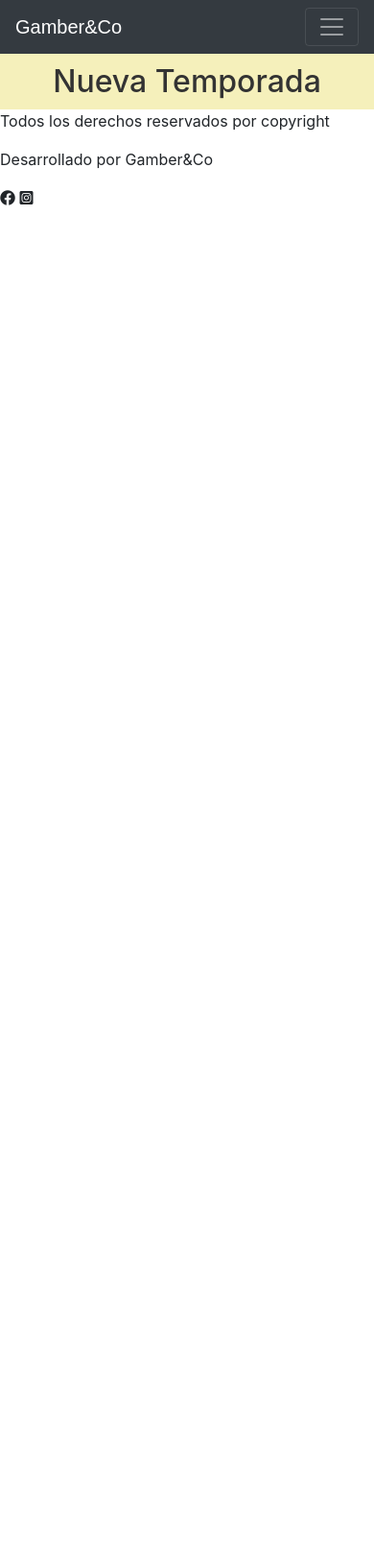
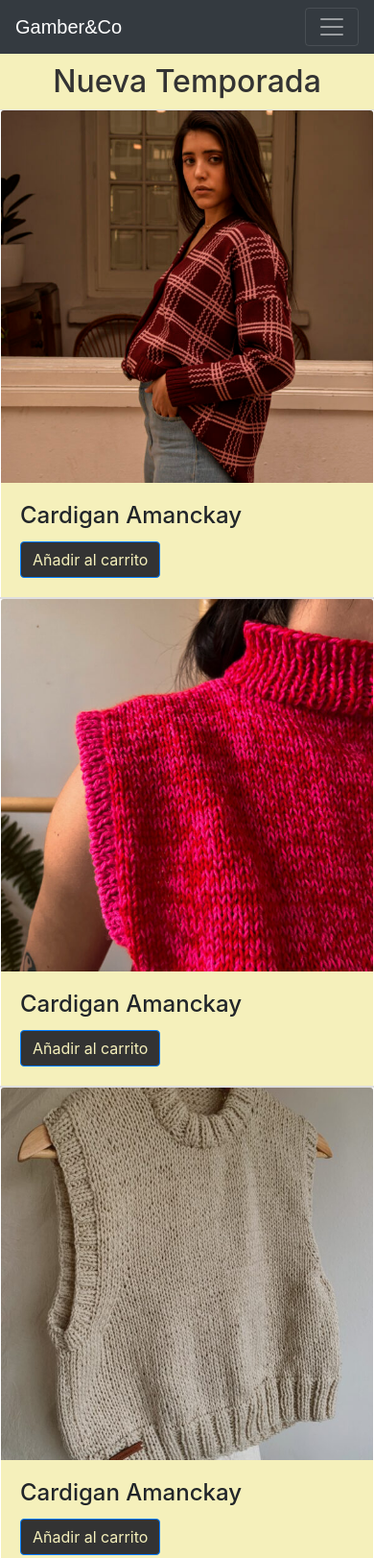
Before and after one commit to JuanGZ12/Proyectoconbootstrap, a plain HTML site: page pages/Nueva temporada.html in a window 390 px wide. Shown: the top 1623 px of the page at 96% size. Before the commit the page ends 844 px from the top, so only its background shows below. Drawn offline with nearby package versions, Linux system fonts and the light colour scheme.

Commit message:
nueva temporada

```diff
--- a/css/estilos.css
+++ b/css/estilos.css
@@ -51,3 +51,11 @@ h2{
 .btn-primary:hover{
     background-color: gray;
 }
+.productos{
+    height: 800px;
+    background-color: #F5F0BB;
+}
+.card-body{
+    background-color: #F5F0BB;
+    margin: 0;
+}
--- a/pages/Nueva temporada.html
+++ b/pages/Nueva temporada.html
@@ -1,17 +1,22 @@
 <!DOCTYPE html>
 <html lang="es">
+
 <head>
     <meta charset="UTF-8">
     <meta http-equiv="X-UA-Compatible" content="IE=edge">
     <meta name="viewport" content="width=device-width, initial-scale=1.0">
-    <link rel="stylesheet" href="https://cdnjs.cloudflare.com/ajax/libs/font-awesome/6.1.2/css/all.min.css" integrity="sha512-1sCRPdkRXhBV2PBLUdRb4tMg1w2YPf37qatUFeS7zlBy7jJI8Lf4VHwWfZZfpXtYSLy85pkm9GaYVYMfw5BC1A==" crossorigin="anonymous" referrerpolicy="no-referrer" />
-    <link rel="stylesheet" href="https://cdn.jsdelivr.net/npm/bootstrap@4.6.2/dist/css/bootstrap.min.css" integrity="sha384-xOolHFLEh07PJGoPkLv1IbcEPTNtaed2xpHsD9ESMhqIYd0nLMwNLD69Npy4HI+N" crossorigin="anonymous">
+    <link rel="stylesheet" href="https://cdnjs.cloudflare.com/ajax/libs/font-awesome/6.1.2/css/all.min.css"
+        integrity="sha512-1sCRPdkRXhBV2PBLUdRb4tMg1w2YPf37qatUFeS7zlBy7jJI8Lf4VHwWfZZfpXtYSLy85pkm9GaYVYMfw5BC1A=="
+        crossorigin="anonymous" referrerpolicy="no-referrer" />
+    <link rel="stylesheet" href="https://cdn.jsdelivr.net/npm/bootstrap@4.6.2/dist/css/bootstrap.min.css"
+        integrity="sha384-xOolHFLEh07PJGoPkLv1IbcEPTNtaed2xpHsD9ESMhqIYd0nLMwNLD69Npy4HI+N" crossorigin="anonymous">
     <link rel="stylesheet" href="/css/estilos.css">
     <title>Gamber&co</title>
 </head>
 <section>
 
 </section>
+
 <body>
 
 
@@ -43,7 +48,64 @@
     <!-- Productos inicia -->
     <h2>Nueva Temporada</h2>
     <section class="productos container-fuid">
-    <div class="row"></div>
+        <div class="row">
+
+            <div class="card col-md-6">
+                <img class="card-img-top" src="/multimedia/galeria 1.jpg" alt="Card image">
+                <div class="card-body">
+                    <h4 class="card-title">Cardigan Amanckay</h4>
+                    <a href="#" class="btn btn-primary">Añadir al carrito
+                    </a>
+                </div>
+            </div>
+
+            <div class="card col-md-6">
+                <img class="card-img-top" src="/multimedia/galeria 2.jpg" alt="Card image">
+                <div class="card-body">
+                    <h4 class="card-title">Cardigan Amanckay</h4>
+                    <a href="#" class="btn btn-primary">Añadir al carrito
+                    </a>
+                </div>
+            </div>
+
+            <div class="card col-md-6">
+                <img class="card-img-top" src="/multimedia/galeria 3.jpg" alt="Card image">
+                <div class="card-body">
+                    <h4 class="card-title">Cardigan Amanckay</h4>
+                    <a href="#" class="btn btn-primary">Añadir al carrito
+                    </a>
+                </div>
+            </div>
+
+            <div class="card col-md-6">
+                <img class="card-img-top" src="/multimedia/galeria 7.jpg" alt="Card image">
+                <div class="card-body">
+                    <h4 class="card-title">Cardigan Amanckay</h4>
+                    <a href="#" class="btn btn-primary">Añadir al carrito
+                    </a>
+                </div>
+            </div>
+
+            <div class="card col-md-6">
+                <img class="card-img-top" src="/multimedia/galeria 5.jpg" alt="Card image">
+                <div class="card-body">
+                    <h4 class="card-title">Cardigan Amanckay</h4>
+                    <a href="#" class="btn btn-primary">Añadir al carrito
+                    </a>
+                </div>
+            </div>
+
+            <div class="card col-md-6">
+                <img class="card-img-top" src="/multimedia/galeria 6.jpg" alt="Card image">
+                <div class="card-body">
+                    <h4 class="card-title">Cardigan Amanckay</h4>
+                    <a href="#" class="btn btn-primary">Añadir al carrito
+                    </a>
+                </div>
+            </div>
+
+
+        </div>
     </section>
 
     <!-- Productos finaliza -->
@@ -62,9 +124,16 @@
     </footer>
     <!-- footer finaliza -->
 
-    <script src="https://cdn.jsdelivr.net/npm/jquery@3.5.1/dist/jquery.slim.min.js" integrity="sha384-DfXdz2htPH0lsSSs5nCTpuj/zy4C+OGpamoFVy38MVBnE+IbbVYUew+OrCXaRkfj" crossorigin="anonymous"></script>
-    <script src="https://cdn.jsdelivr.net/npm/popper.js@1.16.1/dist/umd/popper.min.js" integrity="sha384-9/reFTGAW83EW2RDu2S0VKaIzap3H66lZH81PoYlFhbGU+6BZp6G7niu735Sk7lN" crossorigin="anonymous"></script>
-    <script src="https://cdn.jsdelivr.net/npm/bootstrap@4.6.2/dist/js/bootstrap.min.js" integrity="sha384-+sLIOodYLS7CIrQpBjl+C7nPvqq+FbNUBDunl/OZv93DB7Ln/533i8e/mZXLi/P+" crossorigin="anonymous"></script>
+    <script src="https://cdn.jsdelivr.net/npm/jquery@3.5.1/dist/jquery.slim.min.js"
+        integrity="sha384-DfXdz2htPH0lsSSs5nCTpuj/zy4C+OGpamoFVy38MVBnE+IbbVYUew+OrCXaRkfj" crossorigin="anonymous">
+    </script>
+    <script src="https://cdn.jsdelivr.net/npm/popper.js@1.16.1/dist/umd/popper.min.js"
+        integrity="sha384-9/reFTGAW83EW2RDu2S0VKaIzap3H66lZH81PoYlFhbGU+6BZp6G7niu735Sk7lN" crossorigin="anonymous">
+    </script>
+    <script src="https://cdn.jsdelivr.net/npm/bootstrap@4.6.2/dist/js/bootstrap.min.js"
+        integrity="sha384-+sLIOodYLS7CIrQpBjl+C7nPvqq+FbNUBDunl/OZv93DB7Ln/533i8e/mZXLi/P+" crossorigin="anonymous">
+    </script>
 
 </body>
+
 </html>
```
Lines whose indentation alone changed are shown as unchanged.
